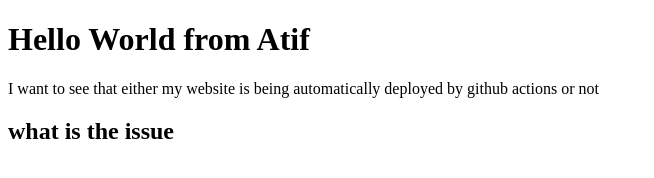
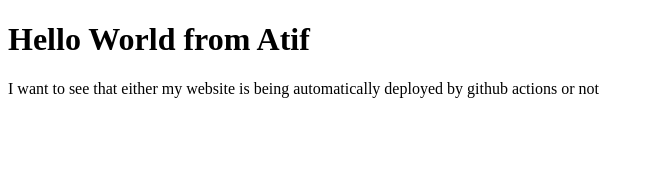
Before and after one commit to atif4445/BOOTCAMP2020SAMPLE, a plain HTML site: page index.html in a window 1280 px wide. Shown: the whole page, without its empty margins (0-654 px from the left). Drawn offline with Linux system fonts and the light colour scheme.

Commit message:
update index.html

```diff
--- a/index.html
+++ b/index.html
@@ -5,7 +5,6 @@
     <title>Document</title>
     <h1>Hello World from Atif </h1>
     <p>I want to see that either my website is being automatically deployed by github actions or not</p>
- <h2>what is the issue</h2>
 </head>
 
 <body>
```
